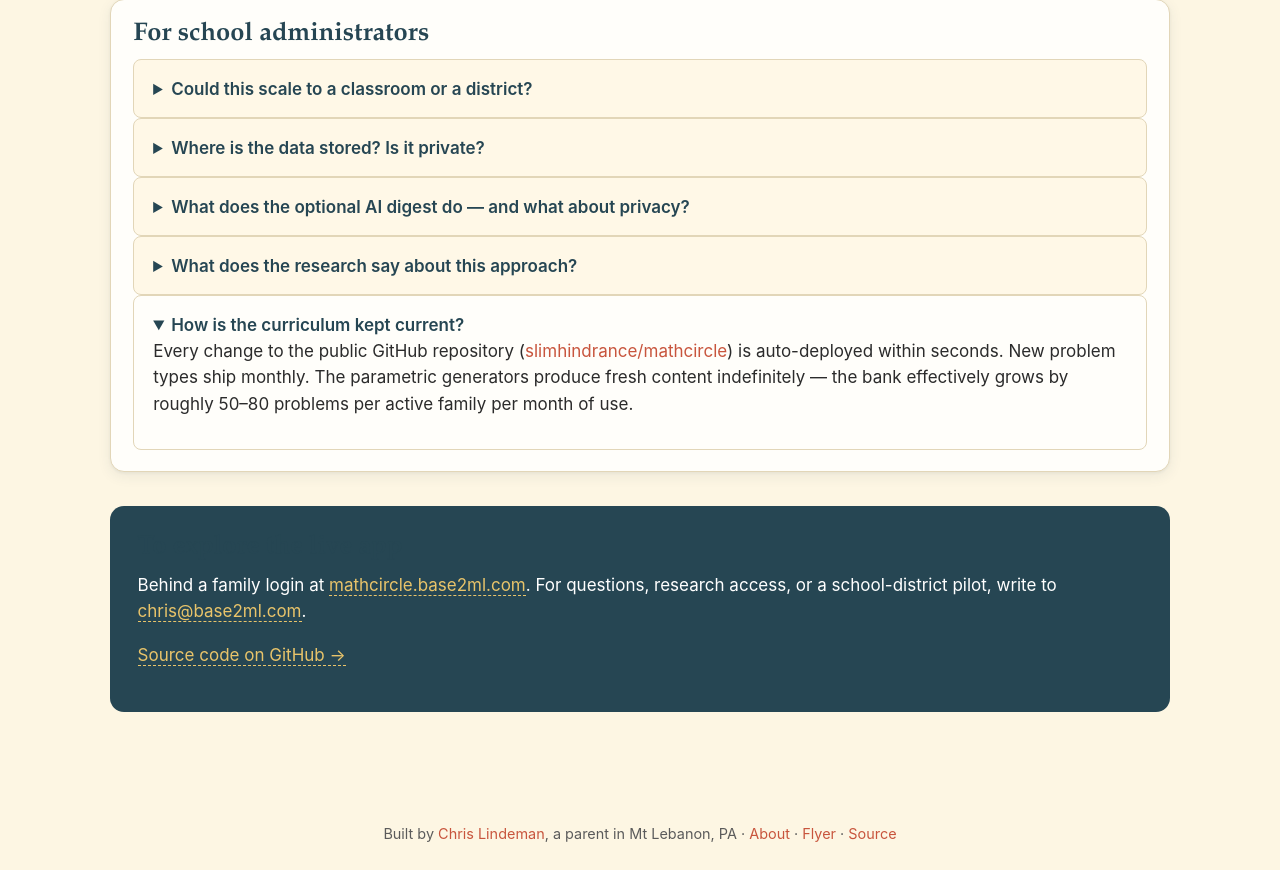
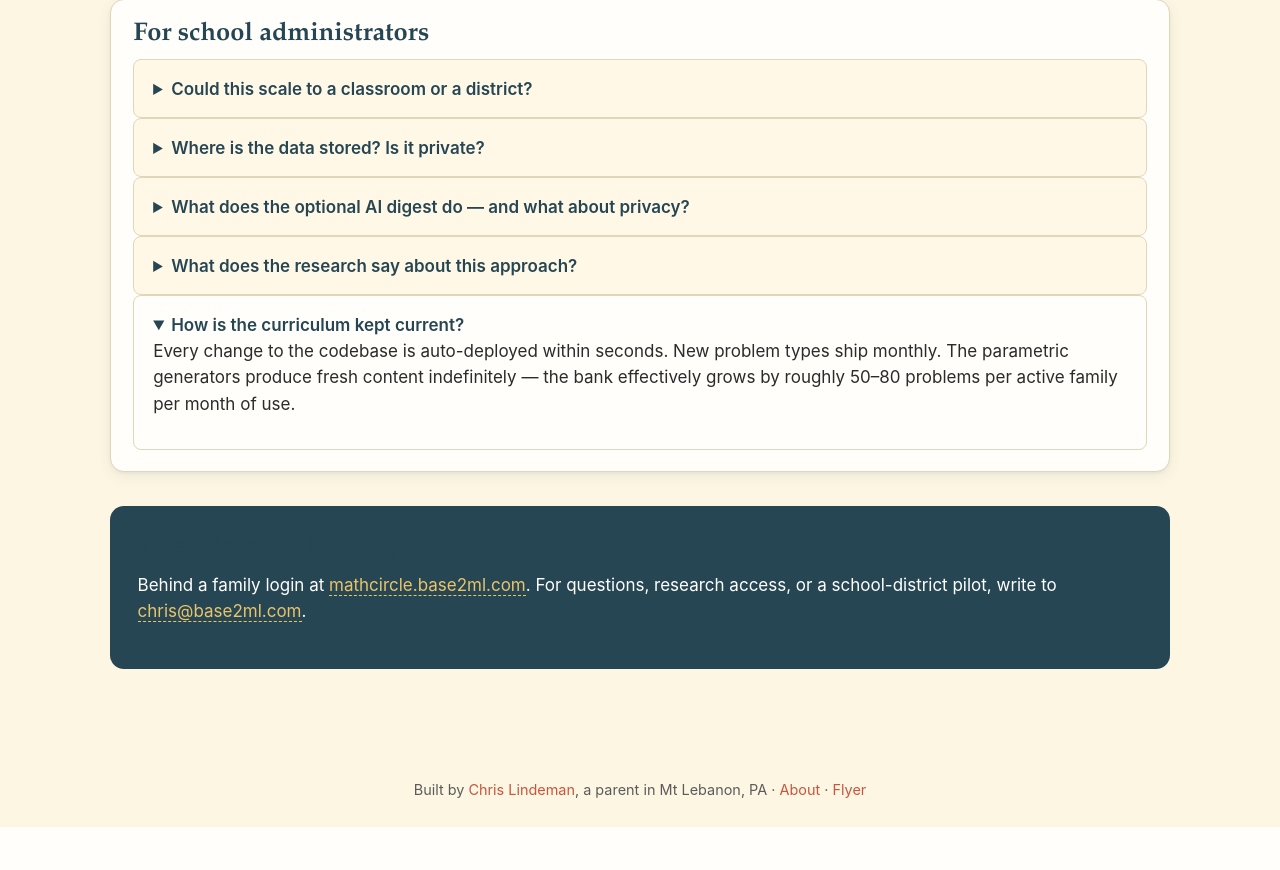
Before and after one commit to slimhindrance/mathcircle, a FastAPI app: page /about in a window 1280 px wide, after a click on "How is the curriculum kept current?". Shown: the part 4566-5436 px from the top of the page. After the commit the page ends 5393 px from the top, so only its background shows below. Run offline with FastAPI, Linux system fonts and the light colour scheme.

Commit message:
Remove public source-code links from site templates

```diff
--- a/app/templates/about.html
+++ b/app/templates/about.html
@@ -251,14 +251,13 @@
   </details>
   <details class="pulldown">
     <summary>How is the curriculum kept current?</summary>
-    <p>Every change to the public GitHub repository (<a href="https://github.com/slimhindrance/mathcircle">slimhindrance/mathcircle</a>) is auto-deployed within seconds. New problem types ship monthly. The parametric generators produce fresh content indefinitely — the bank effectively grows by roughly 50–80 problems per active family per month of use.</p>
+    <p>Every change to the codebase is auto-deployed within seconds. New problem types ship monthly. The parametric generators produce fresh content indefinitely — the bank effectively grows by roughly 50–80 problems per active family per month of use.</p>
   </details>
 </section>
 
 <section class="footer-cta">
   <h2>To explore the live app</h2>
   <p>Behind a family login at <a href="/">mathcircle.base2ml.com</a>. For questions, research access, or a school-district pilot, write to <a href="mailto:chris@base2ml.com" style="color: var(--warm); border-color: var(--warm)">chris@base2ml.com</a>.</p>
-  <p style="margin-top:1rem"><a href="https://github.com/slimhindrance/mathcircle">Source code on GitHub →</a></p>
 </section>
 
 {% endblock %}
--- a/app/templates/base.html
+++ b/app/templates/base.html
@@ -31,8 +31,7 @@
   </main>
   <footer class="no-print" style="text-align:center; padding: 2.5rem 1rem 1.5rem; color: var(--ink-soft); font-size: .85rem;">
     Built by <a href="/maker">{{ FOOTER_AUTHOR }}</a>, a parent in {{ FOOTER_LOCATION }} ·
-    <a href="/about">About</a> · <a href="/flyer">Flyer</a> ·
-    <a href="https://github.com/slimhindrance/mathcircle">Source</a>
+    <a href="/about">About</a> · <a href="/flyer">Flyer</a>
   </footer>
   {% block scripts %}{% endblock %}
 </body>
--- a/app/templates/landing.html
+++ b/app/templates/landing.html
@@ -134,7 +134,7 @@
 
 <div class="footer-attr">
   <a href="/about">About</a> · <a href="/about/sample">Sample sessions</a> · <a href="/flyer">Flyer</a><br>
-  Built by Chris Lindeman, a parent in Mt Lebanon, PA · <a href="https://github.com/slimhindrance/mathcircle">source</a>
+  Built by Chris Lindeman, a parent in Mt Lebanon, PA
 </div>
 
 {% endblock %}
--- a/app/templates/maker.html
+++ b/app/templates/maker.html
@@ -103,7 +103,6 @@
 
   <p class="quiet">
     Math Circle Home is built on Base2ML ·
-    <a href="https://github.com/slimhindrance/mathcircle">source</a> ·
     Made by a parent in Mt Lebanon, PA
   </p>
 </article>
```
